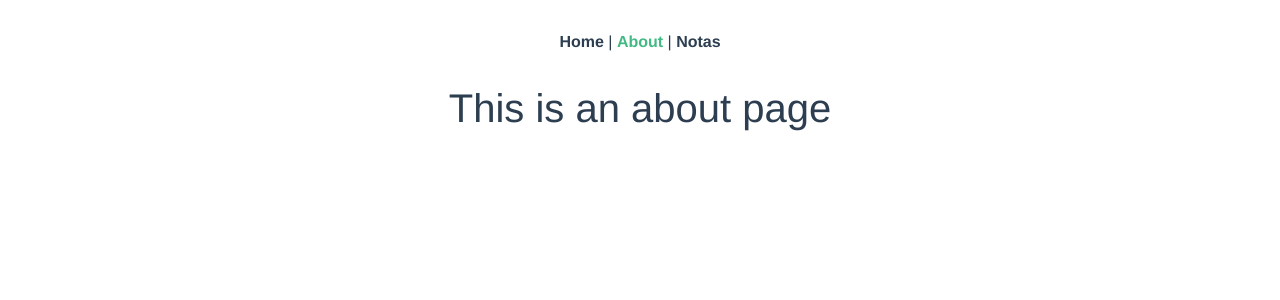
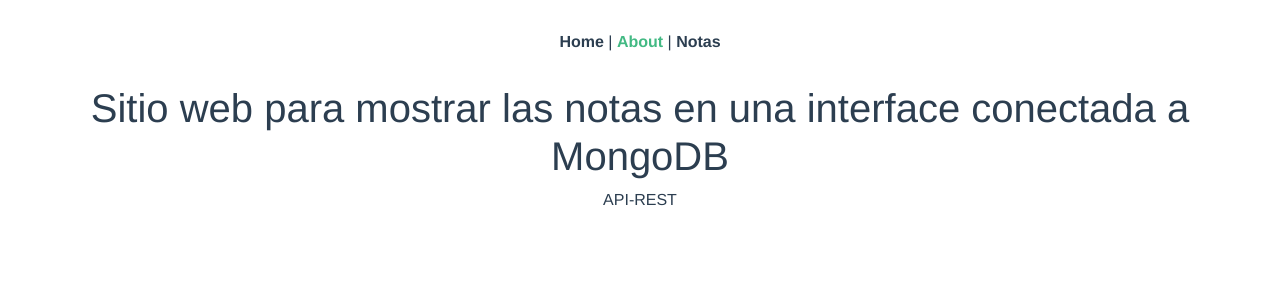
Before and after one commit to yickson/notasjs, a Vue app: page /about in a window 1280 px wide. Shown: the top 300 px of the page. Built offline with nearby package versions, Linux system fonts and the light colour scheme.

Commit message:
[UPD] actualizacion de vista de about

```diff
--- a/src/views/About.vue
+++ b/src/views/About.vue
@@ -1,5 +1,6 @@
 <template>
   <div class="about">
-    <h1>This is an about page</h1>
+    <h1>Sitio web para mostrar las notas en una interface conectada a MongoDB</h1>
+    <p>API-REST</p>
   </div>
 </template>
```
